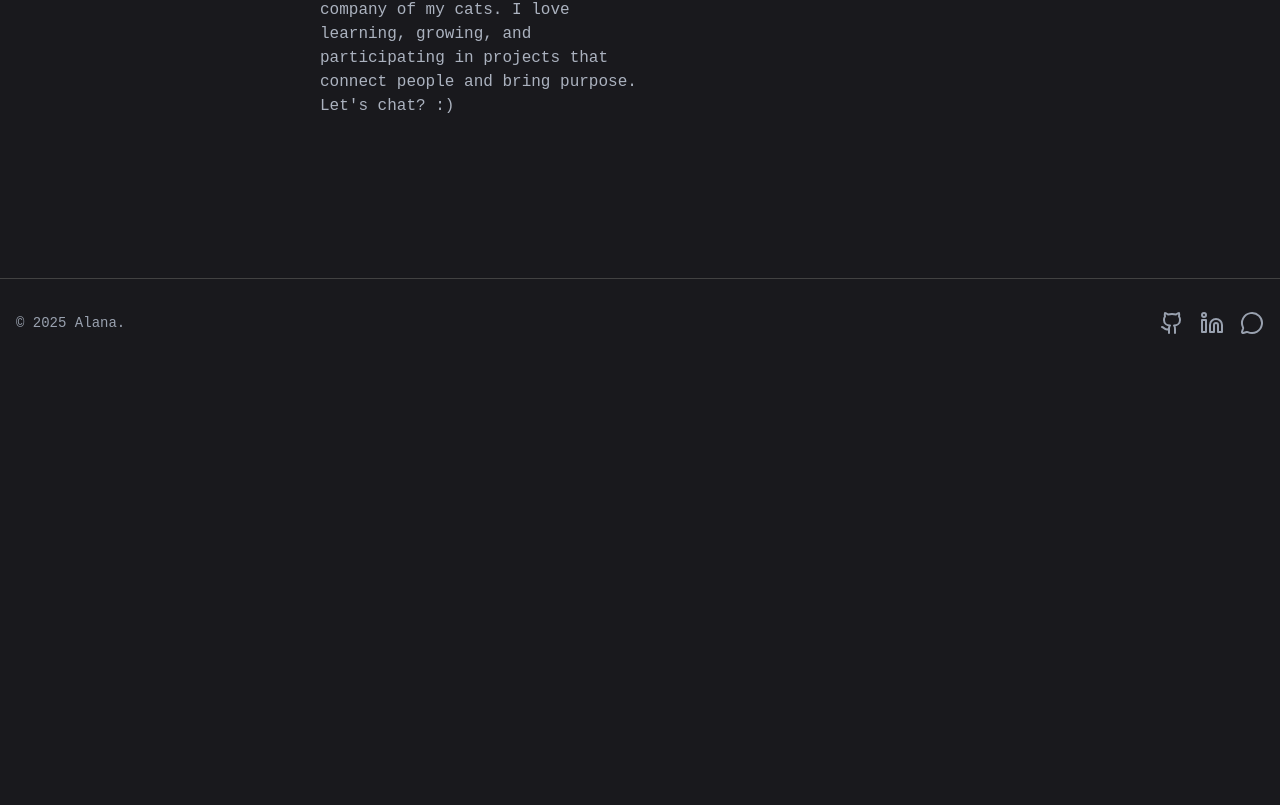
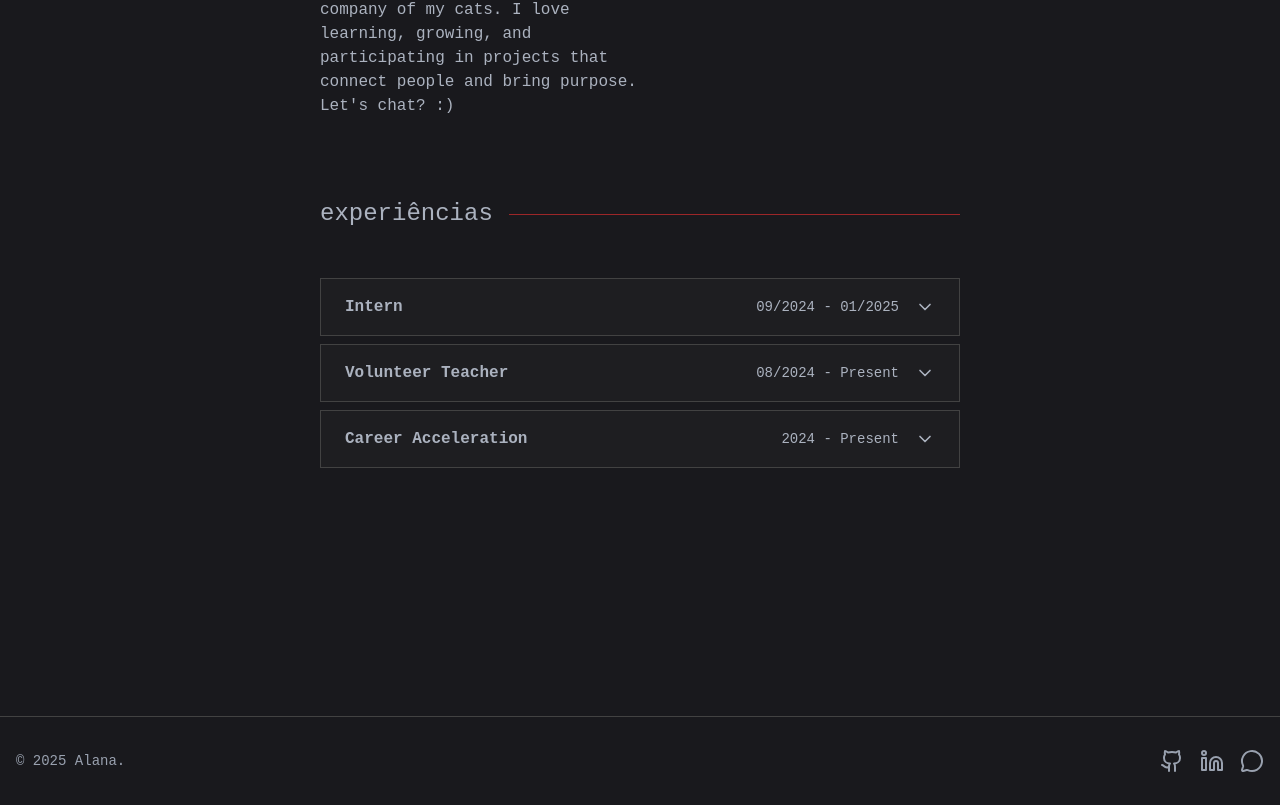
Before and after one commit to alanakov/portfolio, a React (Vite) app in the folder portfolio-frontend/: page / in a window 1280 px wide. Shown: the part 1282-2087 px from the top of the page. Before the commit the page ends 1649 px from the top, so only its background shows below. Built offline with nearby package versions, Linux system fonts and the light colour scheme.

Commit message:
feat: add Experiences section with accordion layout and integrate localization for English and Portuguese

```diff
--- a/portfolio-frontend/package.json
+++ b/portfolio-frontend/package.json
@@ -10,6 +10,7 @@
     "preview": "vite preview"
   },
   "dependencies": {
+    "@radix-ui/react-accordion": "^1.2.11",
     "@radix-ui/react-select": "^2.2.5",
     "@tailwindcss/vite": "^4.1.11",
     "class-variance-authority": "^0.7.1",
--- a/portfolio-frontend/src/components/Page.tsx
+++ b/portfolio-frontend/src/components/Page.tsx
@@ -1,6 +1,7 @@
 import Footer from "./layout/Footer";
 import Navbar from "./layout/Navbar";
 import AboutMe from "./sections/AboutMe";
+import Experiences from "./sections/Experiences";
 import Home from "./sections/Home";
 
 export default function Page() {
@@ -13,7 +14,12 @@ export default function Page() {
         </div>
         <div className="mx-2 md:mx-8 lg:mx-20">
           <div className="mt-20 md:mt-32 lg:mt-60">
-            <AboutMe />
+            <div className="mb-20">
+              <AboutMe />
+            </div>
+            <div className="mb-20">
+              <Experiences />
+            </div>
           </div>
         </div>
       </main>
--- /dev/null
+++ b/portfolio-frontend/src/components/sections/Experiences.tsx
@@ -0,0 +1,42 @@
+import Title from "../ui/Title";
+import {
+  Accordion,
+  AccordionItem,
+  AccordionTrigger,
+  AccordionContent,
+} from "../ui/accordion";
+import { MapPin } from "lucide-react";
+import { useTranslation } from "react-i18next";
+
+export default function Experiences() {
+  const { t } = useTranslation();
+  const experiences = t("experiences", { returnObjects: true });
+  return (
+    <div className="flex flex-col gap-8">
+      <Title hash={false}>experiências</Title>
+      <Accordion type="single" collapsible className="w-full">
+        {experiences.map((exp: any) => (
+          <AccordionItem
+            key={exp.id}
+            value={exp.id}
+            className="border border-stroke mb-2 bg-backgroundSecondary"
+          >
+            <AccordionTrigger className="px-6 py-4 text-base font-semibold bg-transparent cursor-pointer">
+              <span>{exp.title}</span>
+              <span className="ml-auto text-sm font-normal text-right min-w-[100px]">
+                {exp.period}
+              </span>
+            </AccordionTrigger>
+            <AccordionContent className="px-6">
+              {exp.description}
+              <div className="mt-4 flex items-center gap-2 text-xs ">
+                <MapPin size={16} />
+                <span>{exp.location}</span>
+              </div>
+            </AccordionContent>
+          </AccordionItem>
+        ))}
+      </Accordion>
+    </div>
+  );
+}
--- a/portfolio-frontend/src/components/ui/Title.tsx
+++ b/portfolio-frontend/src/components/ui/Title.tsx
@@ -1,7 +1,13 @@
-export default function Title({ children }: { children: React.ReactNode }) {
+export default function Title({
+  children,
+  hash = true,
+}: {
+  children: React.ReactNode;
+  hash?: boolean;
+}) {
   return (
     <div className="text-2xl font-medium flex items-center mb-4">
-      <h3 className="text-redPrimary mr-1">#</h3>
+      {hash && <h3 className="text-redPrimary mr-1">#</h3>}
       <h3 className="mr-4">{children}</h3>
       <span className="flex-1 h-px bg-redPrimary opacity-60"></span>
     </div>
--- /dev/null
+++ b/portfolio-frontend/src/components/ui/accordion.tsx
@@ -0,0 +1,67 @@
+import * as React from "react";
+import * as AccordionPrimitive from "@radix-ui/react-accordion";
+import { ChevronDownIcon } from "lucide-react";
+
+import { cn } from "@/lib/utils";
+
+function Accordion({
+  ...props
+}: React.ComponentProps<typeof AccordionPrimitive.Root>) {
+  return <AccordionPrimitive.Root data-slot="accordion" {...props} />;
+}
+
+function AccordionItem({
+  className,
+  ...props
+}: React.ComponentProps<typeof AccordionPrimitive.Item>) {
+  return (
+    <AccordionPrimitive.Item
+      data-slot="accordion-item"
+      className={cn("border-b", className)}
+      {...props}
+    />
+  );
+}
+
+function AccordionTrigger({
+  className,
+  children,
+  ...props
+}: React.ComponentProps<typeof AccordionPrimitive.Trigger>) {
+  return (
+    <AccordionPrimitive.Header className="flex">
+      <AccordionPrimitive.Trigger
+        data-slot="accordion-trigger"
+        className={cn(
+          "focus-visible:border-ring focus-visible:ring-ring/50 flex flex-1 items-center justify-between gap-4 rounded-md py-4 text-left text-sm font-medium transition-all outline-none hover:underline focus-visible:ring-[3px] disabled:pointer-events-none disabled:opacity-50 [&[data-state=open]>svg]:rotate-180",
+          className
+        )}
+        {...props}
+      >
+        {children}
+        <ChevronDownIcon className="w-4 h-4 sm:w-5 sm:h-5 text-muted-foreground pointer-events-none shrink-0 transition-transform duration-200" />
+      </AccordionPrimitive.Trigger>
+    </AccordionPrimitive.Header>
+  );
+}
+
+function AccordionContent({
+  className,
+  children,
+  ...props
+}: React.ComponentProps<typeof AccordionPrimitive.Content>) {
+  return (
+    <AccordionPrimitive.Content
+      data-slot="accordion-content"
+      className={cn(
+        "data-[state=closed]:animate-accordion-up data-[state=open]:animate-accordion-down overflow-hidden text-sm",
+        className
+      )}
+      {...props}
+    >
+      <div className={cn("pt-0 pb-4", className)}>{children}</div>
+    </AccordionPrimitive.Content>
+  );
+}
+
+export { Accordion, AccordionItem, AccordionTrigger, AccordionContent };
--- a/portfolio-frontend/src/index.css
+++ b/portfolio-frontend/src/index.css
@@ -3,10 +3,10 @@
 
 @theme {
     --color-background: #19191D;
-    --color-background-secondary: #1E1E21;
+    --color-backgroundSecondary: #1E1E21;
     --color-redPrimary: #F32F2F;
     --color-bluePrimary: #1B688D;
-    --color-regular-text: #ABB2BF;
+    --color-regularText: #ABB2BF;
     --color-stroke: #424242;
     --color-footer: #141417;
     --font-fira-code: 'Fira Code', monospace;
@@ -20,7 +20,7 @@
     body {
         background-color: var(--color-background);
         font-family: var(--font-fira-code);
-        color: var(--color-regular-text);
+        color: var(--color-regularText);
     }
 }
 
--- a/portfolio-frontend/src/locales/en.json
+++ b/portfolio-frontend/src/locales/en.json
@@ -19,5 +19,28 @@
     "p1": "Hi! My name is Alana, I'm 19 years old and currently in the 4th semester of the Systems Analysis and Development program. I found myself in frontend development, where I can combine logic, creativity, and a touch of design. It was in this balance that I discovered my passion for programming.",
     "p2": "Currently, I work with React and TypeScript, and I have been diving into backend to broaden my perspective as a developer.",
     "p3": "Outside of code, I'm passionate about coffee, music, and the company of my cats. I love learning, growing, and participating in projects that connect people and bring purpose. Let's chat? :)"
-  }
+  },
+  "experiences": [
+    {
+      "id": "1",
+      "title": "Intern",
+      "period": "09/2024 - 01/2025",
+      "description": "During my 3-month internship at VipTech, I participated in internal projects collaborating with the development team in creating and maintaining web applications. I worked on tasks such as bug fixing, versioning with Git, and implementing small features, always focusing on best practices and continuous learning. The experience gave me direct contact with agile workflows and the daily life of a technical team in a software house.",
+      "location": "VipTech, Campo Mourão - PR"
+    },
+    {
+      "id": "2",
+      "title": "Volunteer Teacher",
+      "period": "08/2024 - Present",
+      "description": "I work as a volunteer computer teacher for children aged 10 to 15, promoting their first contact with conscious technology use. I developed introductory lessons on how computers work, safe internet browsing, basic tools like the Office suite, and initial programming logic concepts. The project aims to make learning accessible and inspiring, encouraging students' protagonism and confidence in the digital environment.",
+      "location": "Campus Universitário Integrado, Campo Mourão - PR"
+    },
+    {
+      "id": "3",
+      "title": "Career Acceleration",
+      "period": "2024 - Present",
+      "description": "I am part of the Career Acceleration program, focused on technical and professional development in the technology field. In the first year, I worked on the development of Codecam's institutional website, collaborating with the team on front-end tasks and contributing solutions. Currently, in the second year, I continue to improve my technical skills and participate in new challenges and mentoring sessions focused on continuous growth and preparation for the job market.",
+      "location": "Faculdade Integrado, Campo Mourão - PR"
+    }
+  ]
 }
--- a/portfolio-frontend/src/locales/pt.json
+++ b/portfolio-frontend/src/locales/pt.json
@@ -19,5 +19,28 @@
     "p1": "Oi! Me chamo Alana, tenho 19 anos e atualmente estou no 4º período do curso de Tecnologia em Análise e Desenvolvimento de Sistemas. Me encontrei no desenvolvimento frontend, onde posso unir lógica, criatividade e um toque de design, e foi nesse equilíbrio que descobri minha paixão por programar.",
     "p2": "Atualmente, trabalho com React e TypeScript, e venho me aprofundando no backend para ampliar minha visão como dev.",
     "p3": "Fora do código, sou apaixonada por café, música e pela companhia dos meus gatos. Adoro aprender, evoluir e participar de projetos que conectem pessoas e tragam propósito. Bora trocar uma ideia? :)"
-  }
+  },
+  "experiences": [
+    {
+      "id": "1",
+      "title": "Estagiária",
+      "period": "09/2024 - 01/2025",
+      "description": "Durante meu estágio de 3 meses na VipTech, participei de projetos internos colaborando com a equipe de desenvolvimento na criação e manutenção de aplicações web. Atuei em tarefas como correção de bugs, versionamento com Git e implementação de pequenas funcionalidades, sempre com foco em boas práticas e aprendizado contínuo. A experiência me proporcionou contato direto com fluxos de trabalho ágeis e o dia a dia de uma equipe técnica em uma casa de software.",
+      "location": "VipTech, Campo Mourão - PR"
+    },
+    {
+      "id": "2",
+      "title": "Professora voluntária",
+      "period": "08/2024 - Presente",
+      "description": "Atuo como professora voluntária de informática para crianças de 10 a 15 anos, promovendo o primeiro contato com o uso consciente da tecnologia. Desenvolvi aulas introdutórias sobre o funcionamento do computador, navegação segura na internet, ferramentas básicas como o pacote Office e noções iniciais de lógica de programação. O projeto busca tornar o aprendizado acessível e inspirador, incentivando o protagonismo e a confiança dos alunos no ambiente digital.",
+      "location": "Campus Universitário Integrado, Campo Mourão - PR"
+    },
+    {
+      "id": "3",
+      "title": "Aceleração de Carreiras",
+      "period": "2024 - Presente",
+      "description": "Faço parte do programa Aceleração de Carreiras, voltado ao desenvolvimento técnico e profissional na área de tecnologia. No primeiro ano, atuei no desenvolvimento do site institucional da Codecam, colaborando com o time em tarefas de front-end e contribuindo com soluções. Atualmente, no segundo ano, sigo aprimorando minhas habilidades técnicas e participando de novos desafios e mentorias com foco em crescimento contínuo e preparação para o mercado.",
+      "location": "Faculdade Integrado, Campo Mourão - PR"
+    }
+  ]
 }
--- a/portfolio-frontend/src/types/i18n.d.ts
+++ b/portfolio-frontend/src/types/i18n.d.ts
@@ -26,6 +26,13 @@ declare module "i18next" {
           p2: string;
           p3: string;
         };
+        experiences: Array<{
+          id: string;
+          title: string;
+          period: string;
+          description: string;
+          location: string;
+        }>;
       };
     };
   }
--- /dev/null
+++ b/portfolio-frontend/tailwind.config.js
@@ -0,0 +1,22 @@
+module.exports = {
+  content: ["./index.html", "./src/**/*.{js,ts,jsx,tsx}"],
+  theme: {
+    extend: {
+      keyframes: {
+        "accordion-down": {
+          from: { height: "0" },
+          to: { height: "var(--radix-accordion-content-height)" },
+        },
+        "accordion-up": {
+          from: { height: "var(--radix-accordion-content-height)" },
+          to: { height: "0" },
+        },
+      },
+      animation: {
+        "accordion-down": "accordion-down 0.2s ease-out",
+        "accordion-up": "accordion-up 0.2s ease-out",
+      },
+    },
+  },
+  plugins: [],
+};
```
Also changed, not shown: 1 other file (tests, documents, lock files or other folders).
